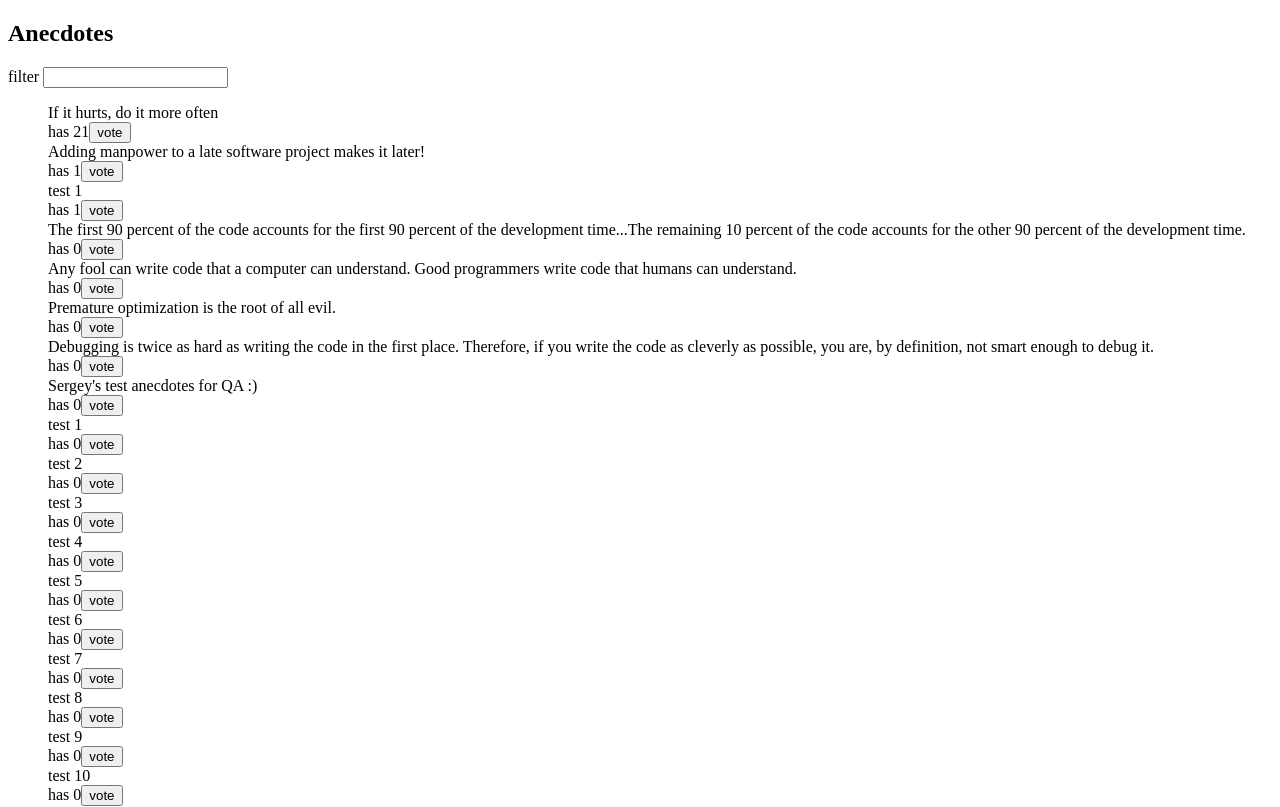
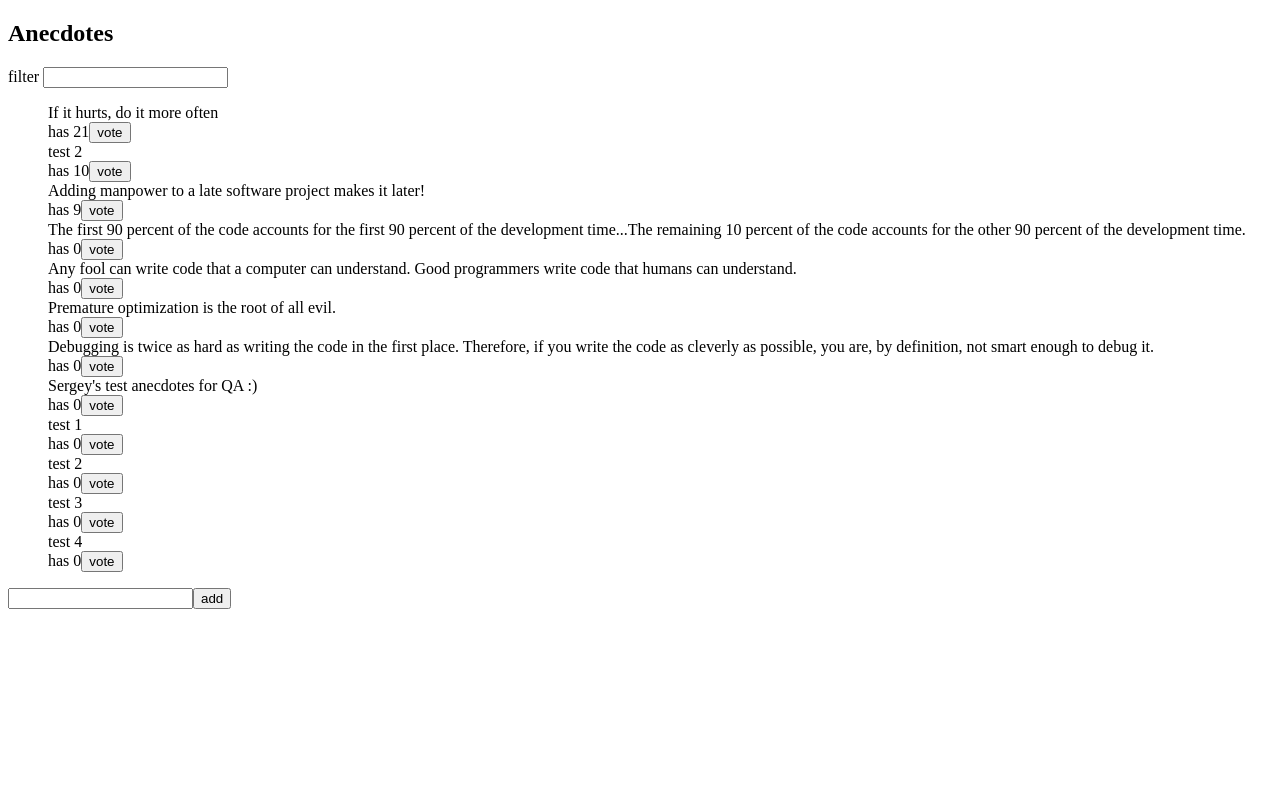
Before and after one commit to zakuraevs/full-stack, a React (Create React App) app in the folder part6/redux-anecdotes/: page / in a window 1280 px wide. Shown: the top 807 px of the page. Built offline with nearby package versions, Linux system fonts and the light colour scheme; data requests are answered from the project's data file.

Commit message:
Added part6.19

```diff
--- a/part6/redux-anecdotes/db.json
+++ b/part6/redux-anecdotes/db.json
@@ -7,7 +7,7 @@
     },
     {
       "content": "Adding manpower to a late software project makes it later!",
-      "votes": 1,
+      "votes": 9,
       "id": "21149"
     },
     {
@@ -37,88 +37,28 @@
     },
     {
       "content": "test 1",
-      "votes": 1,
-      "id": "bLQm4fC"
+      "votes": 0,
+      "id": "a3Y-99h"
     },
     {
-      "content": "test 1",
-      "votes": 0,
-      "id": "kAFE0XJ"
+      "content": "test 2",
+      "votes": 10,
+      "id": "FhHpL3p"
     },
     {
       "content": "test 2",
       "votes": 0,
-      "id": "2xMg7_t"
+      "id": "lm2MD1b"
     },
     {
       "content": "test 3",
       "votes": 0,
-      "id": "J2bBFVq"
+      "id": "h8CiKRD"
     },
     {
       "content": "test 4",
       "votes": 0,
-      "id": "1QwE_AT"
-    },
-    {
-      "content": "test 5",
-      "votes": 0,
-      "id": "3uVcdrL"
-    },
-    {
-      "content": "test 6",
-      "votes": 0,
-      "id": "CTtp01B"
-    },
-    {
-      "content": "test 7",
-      "votes": 0,
-      "id": "NNuCzTB"
-    },
-    {
-      "content": "test 8",
-      "votes": 0,
-      "id": "GQ-XhPL"
-    },
-    {
-      "content": "test 9",
-      "votes": 0,
-      "id": "mOhjnZy"
-    },
-    {
-      "content": "test 10",
-      "votes": 0,
-      "id": "5QvIGdB"
-    },
-    {
-      "content": "11",
-      "votes": 0,
-      "id": "wE8jJv4"
-    },
-    {
-      "content": "12",
-      "votes": 0,
-      "id": "h-Lti3k"
-    },
-    {
-      "content": "13",
-      "votes": 0,
-      "id": "GYMDqIN"
-    },
-    {
-      "content": "14",
-      "votes": 0,
-      "id": "S-o5vJo"
-    },
-    {
-      "content": "15",
-      "votes": 0,
-      "id": "Aztu1ix"
-    },
-    {
-      "content": "16",
-      "votes": 0,
-      "id": "liNC-8p"
+      "id": "DTw19B7"
     }
   ]
 }
--- a/part6/redux-anecdotes/src/components/AnecdoteList.js
+++ b/part6/redux-anecdotes/src/components/AnecdoteList.js
@@ -1,5 +1,5 @@
 import React from 'react'
-import { useDispatch, useSelector } from 'react-redux'
+import { useDispatch, useSelector, connect } from 'react-redux'
 import { incrementVotes } from '../reducers/anecdoteReducer'
 import { addNotification } from '../reducers/notificationReducer'
 import { removeNotification } from '../reducers/notificationReducer'
@@ -20,26 +20,25 @@ const Anecdote = ({ anecdote, handleVote }) => {
   )
 }
 
-const AnecdoteList = () => {
+const AnecdoteList = (props) => {
   const dispatch = useDispatch()
-  const filterValue = store.getState().filter
-  const anecdotes = useSelector(state => state.anecdotes
+  //const filterValue = store.getState().filter
+  /*const anecdotes = useSelector(state => state.anecdotes
     .sort((a, b) => (a.votes > b.votes) ? -1 : 1)
     .filter(anecdote => anecdote.content.includes(filterValue))
-
-  )
+  )*/
 
   return (
     <ul>
-      {anecdotes.map(anecdote =>
+      {props.anecdotes.map(anecdote =>
         <Anecdote
           key={anecdote.id}
           anecdote={anecdote}
-          handleVote={ async () => {
-              await anecdoteService.updateAnecdote(anecdote.content, anecdote.votes + 1, anecdote.id)
-              dispatch(incrementVotes(anecdote.id))
-              dispatch(addNotification(`you voted '${anecdote.content}'`, 5))
-            }
+          handleVote={async () => {
+            await anecdoteService.updateAnecdote(anecdote.content, anecdote.votes + 1, anecdote.id)
+            dispatch(incrementVotes(anecdote.id))
+            dispatch(addNotification(`you voted '${anecdote.content}'`, 5))
+          }
           }
         />
       )}
@@ -47,4 +46,18 @@ const AnecdoteList = () => {
   )
 }
 
-export default AnecdoteList
+const mapStateToProps = (state) => {
+  // sometimes it is useful to console log from mapStateToProps
+  console.log(state)
+  const anecdotes = state.anecdotes
+    .sort((a, b) => (a.votes > b.votes) ? -1 : 1)
+    .filter(anecdote => anecdote.content.includes(state.filter))
+
+  return {
+    anecdotes: anecdotes,
+    filter: state.filter
+  }
+}
+
+const ConnectedNAnecdotes = connect(mapStateToProps)(AnecdoteList)
+export default ConnectedNAnecdotes
```
